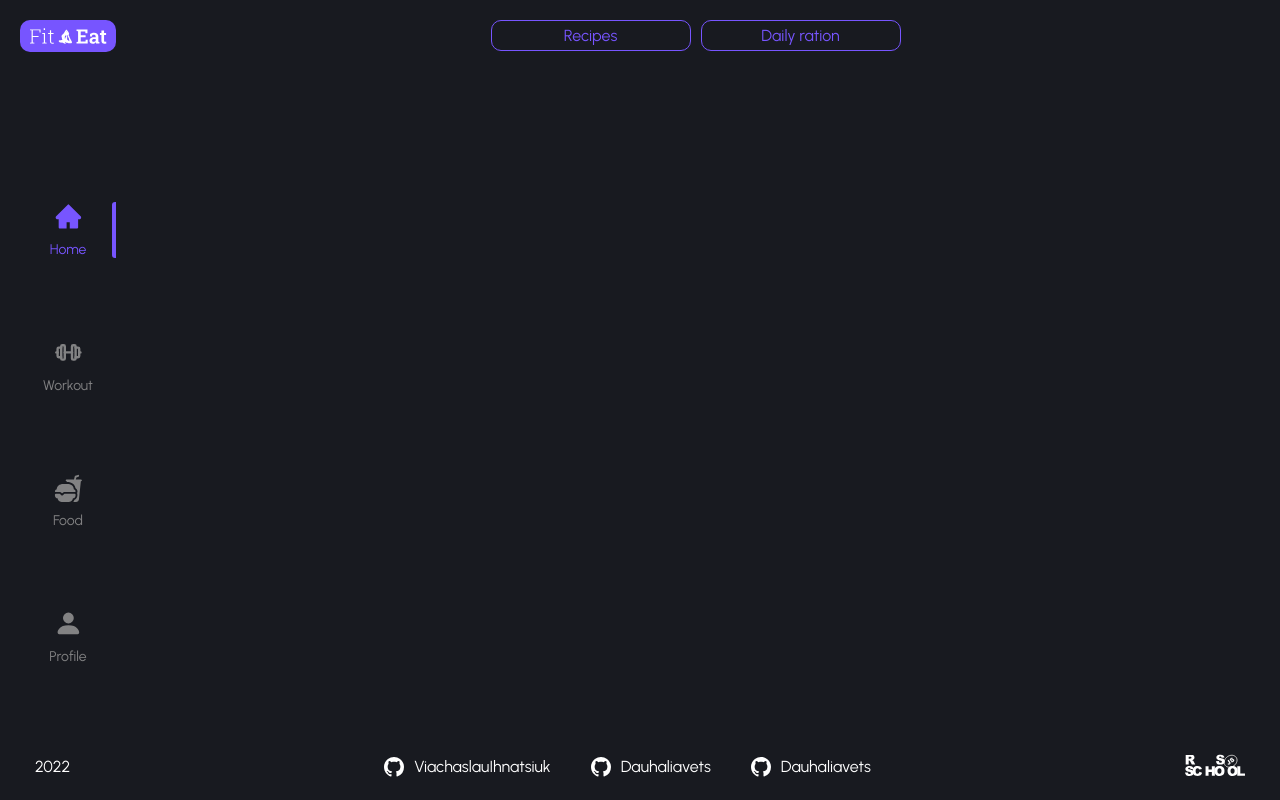
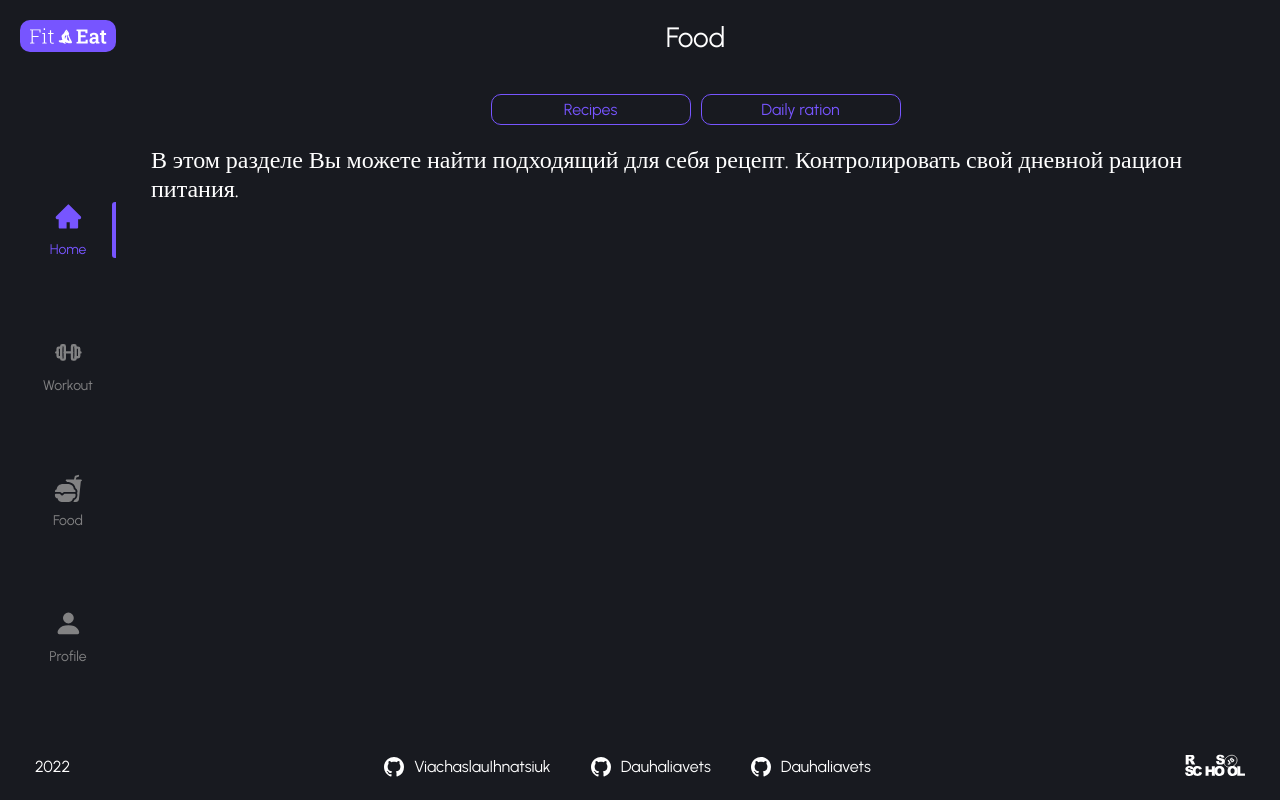
Before and after one commit to ViachaslauIhnatsiuk/fitness-app, a React (Create React App) app: page /food in a window 1280 px wide. Built offline with nearby package versions, Linux system fonts and the light colour scheme.

Commit message:
feat: add route recipe by id, RecipeCard

```diff
--- a/src/components/App.tsx
+++ b/src/components/App.tsx
@@ -13,6 +13,7 @@ import { TrainingSets } from './TrainingSets/TrainingSets';
 import { TrainingVideos } from './TrainingVideos/TrainingVideos';
 import { Exercises } from './TrainingSets/exercises/Exercises';
 import { TrainingActive } from './TrainingSets/trainingActive/TrainingActive';
+import { Recipe } from './recipes/recipe/Recipe';
 
 const App: FC = () => {
   return (
@@ -23,6 +24,7 @@ const App: FC = () => {
           <Route path="food" element={<Food />}>
             <Route path="ration" element={<Ration />} />
             <Route path="recipes" element={<Recipes />} />
+            <Route path="recipes/:recipeId" element={<Recipe />} />
           </Route>
           <Route path="workout" element={<Workout />}>
             <Route path="videos" element={<TrainingVideos />} />
--- a/src/components/recipes/recipe/models.ts
+++ b/src/components/recipes/recipeCard/models.ts
@@ -1,7 +1,7 @@
 import { IRecipe } from '../../../store/model';
 
-type RecipeProps = {
+type RecipeCardProps = {
   data: IRecipe;
 };
 
-export type { RecipeProps };
+export type { RecipeCardProps };
--- a/src/pages/food/Food.tsx
+++ b/src/pages/food/Food.tsx
@@ -8,6 +8,7 @@ const Food: FC = () => {
 
   return (
     <div className={s.wrapper}>
+      <h2 className={s.title}>Food</h2>
       <div className={s.links}>
         <Link to="recipes" className={currentLocation === 'recipes' ? s.link_active : s.link}>
           Recipes
@@ -16,6 +17,12 @@ const Food: FC = () => {
           Daily ration
         </Link>
       </div>
+      {currentLocation === 'food' && (
+        <p className={s.decription}>
+          В этом разделе Вы можете найти подходящий для себя рецепт. Контролировать свой дневной
+          рацион питания.
+        </p>
+      )}
       <Outlet />
     </div>
   );
```
Also changed, not shown: src/components/recipes/recipeCard/RecipeCard.tsx (added, +23 -0 lines).
